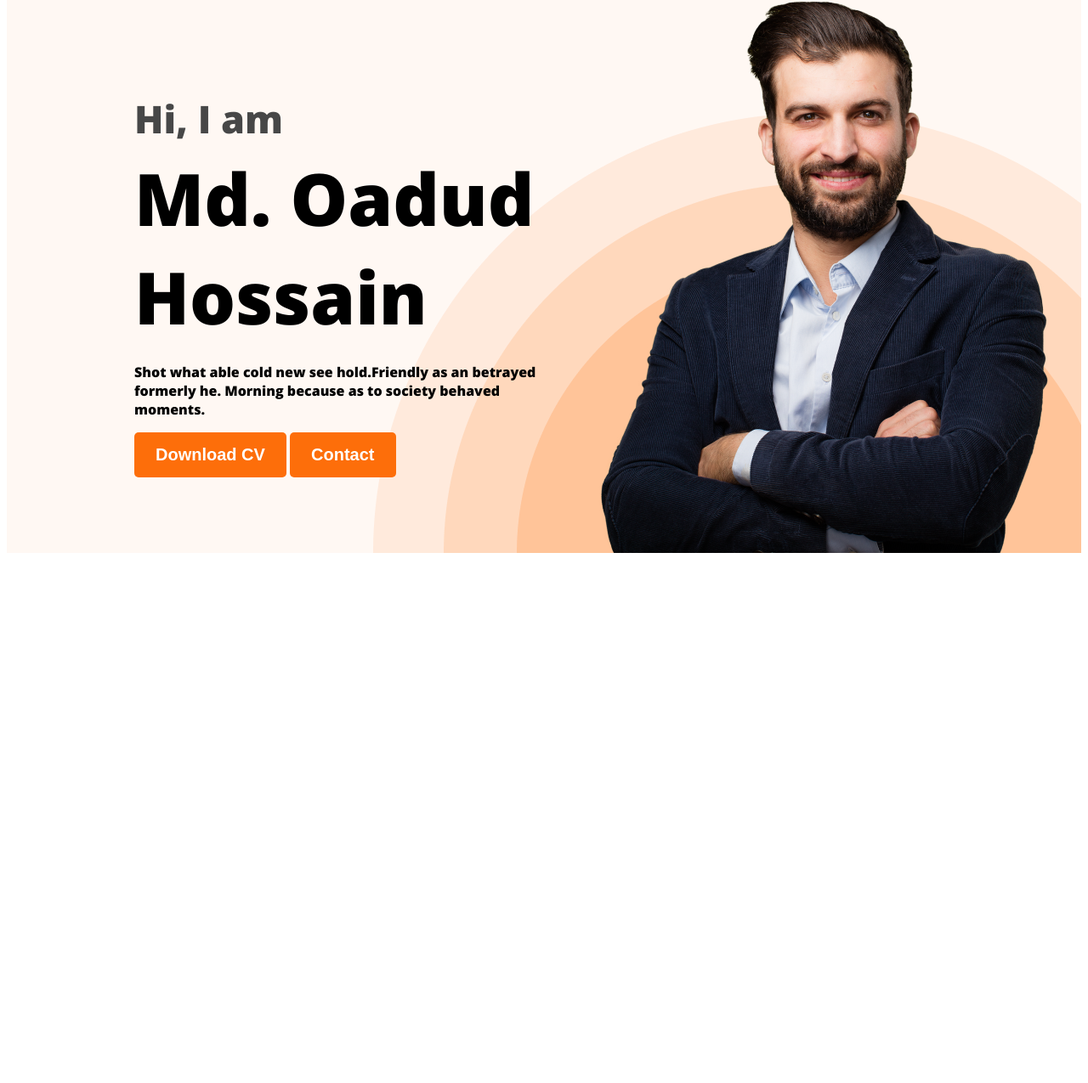
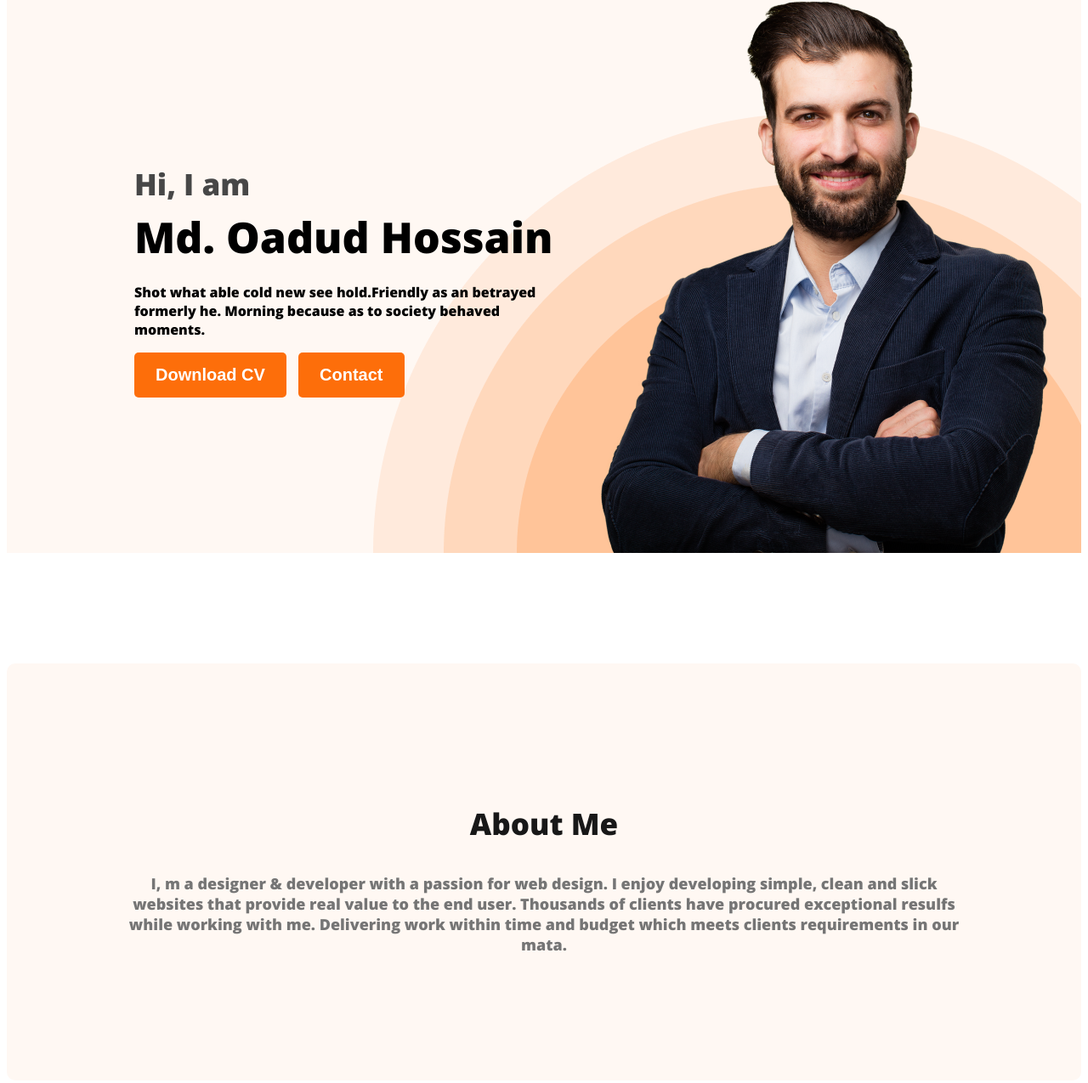
Before and after one commit to oadudhossain/web-developer-portfolio, a plain HTML site: page index.html in a window 1280 px wide. Shown: the part 214-1489 px from the top of the page at 85% size. Before the commit the page ends 873 px from the top, so only its background shows below. Drawn offline with nearby package versions, Linux system fonts and the light colour scheme.

Commit message:
about section half done

```diff
--- a/index.html
+++ b/index.html
@@ -38,7 +38,18 @@
         <img class="profile.pic" src="images/hardy.png" alt="" />
       </div>
     </header>
-    <main></main>
+    <main>
+      <section class="about">
+        <h3 class="section-title">About Me</h3>
+        <p class="section-description">
+          I, m a designer & developer with a passion for web design. I enjoy
+          developing simple, clean and slick websites that provide real value to
+          the end user. Thousands of clients have procured exceptional resulfs
+          while working with me. Delivering work within time and budget which
+          meets clients requirements in our mata.
+        </p>
+      </section>
+    </main>
     <footer></footer>
   </body>
 </html>
--- a/styles/styles.css
+++ b/styles/styles.css
@@ -6,6 +6,7 @@ body {
   color: #fd6e0a;
 }
 .btn-primary {
+  margin-right: 10px;
   border-radius: 5px;
   background-color: #fd6e0a;
   color: white;
@@ -15,6 +16,28 @@ body {
   font-weight: 700;
   padding: 15px 25px;
 }
+.section-title {
+  color: #181818;
+  text-align: center;
+  font-size: 35px;
+  font-weight: 700;
+}
+.section-description {
+  color: #757575;
+  text-align: center;
+  font-size: 18px;
+}
+
+/* .btn-white {
+  margin-right: 10px;
+  border-radius: 5px;
+  background-color: white;
+  color: #fd6e0a;
+  border: 1px solid #fd6e0a;
+  font-size: 20px;
+  font-style: normal;
+  font-weight: 700;
+  padding: 15px 25px; */
 /* Nav Related Style */
 nav {
   display: flex;
@@ -42,7 +65,7 @@ nav a {
 /* nav bg color */
 .header {
   background-color: #fff8f3;
-  background-image: url('../images/header_bg.png');
+  background-image: url("../images/header_bg.png");
   background-repeat: no-repeat;
   background-position: bottom right;
 }
@@ -52,20 +75,29 @@ nav a {
   align-items: center;
   justify-content: space-between;
 }
-.banner-content{
+.banner-content {
   max-width: 500px;
 }
 .banner .profile-pic {
   width: 500px;
 }
-.banner-greeting{
-    font-size: 45px;
+.banner-greeting {
+  font-size: 35px;
   color: #474747;
   margin-bottom: 0px;
 }
-.banner-title{
-    font-size: 85px;
+.banner-title {
+  font-size: 50px;
   font-weight: 700;
   margin-top: 5px;
   margin-bottom: 20px;
 }
+
+/* Main Section --> */
+/* About Section  */
+.about {
+  padding: 130px;
+  border-radius: 10px;
+  background: #fff8f3;
+  margin: 130px 0px;
+}
```
Lines whose indentation alone changed are shown as unchanged.
